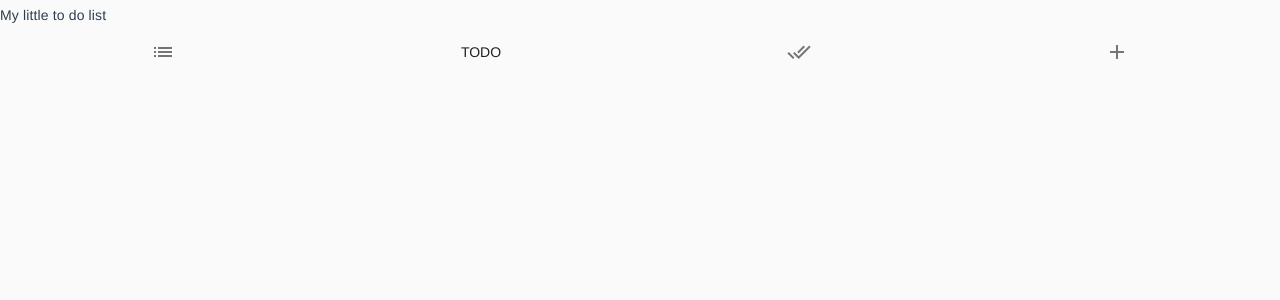
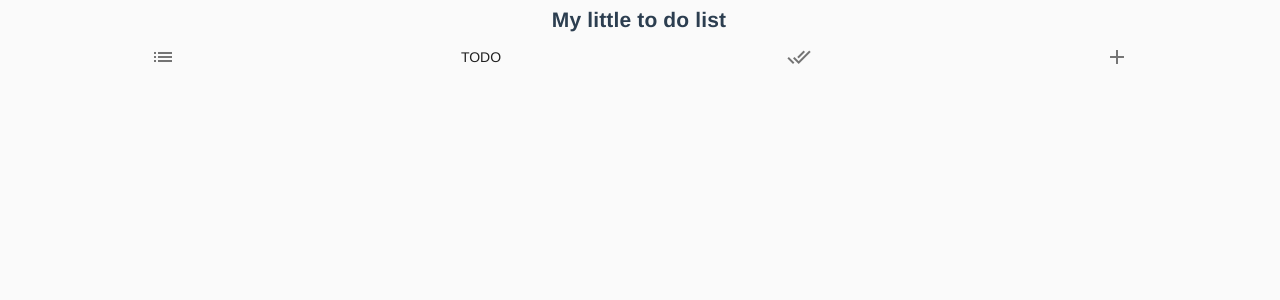
Before and after one commit to guylil/todo-list-vuejs, a Vue app: page / in a window 1280 px wide. Shown: the top 300 px of the page. Built offline with nearby package versions, Linux system fonts and the light colour scheme.

Commit message:
main app css

```diff
--- a/src/App.vue
+++ b/src/App.vue
@@ -1,6 +1,6 @@
 <template>
   <div id="app">
-    <div>My little to do list</div>
+    <h2 class="center">My little to do list</h2>
     <todo-list />
   </div>
 </template>
@@ -21,6 +21,11 @@ export default {
   -webkit-font-smoothing: antialiased;
   -moz-osx-font-smoothing: grayscale;
   color: #2c3e50;
-  margin-top: 5px;
 }
+  .center{
+    text-align: center;
+    /*background-color: lightgrey;*/
+    padding: 10px 2px 0 0;
+    margin: 0;
+  }
 </style>
```
